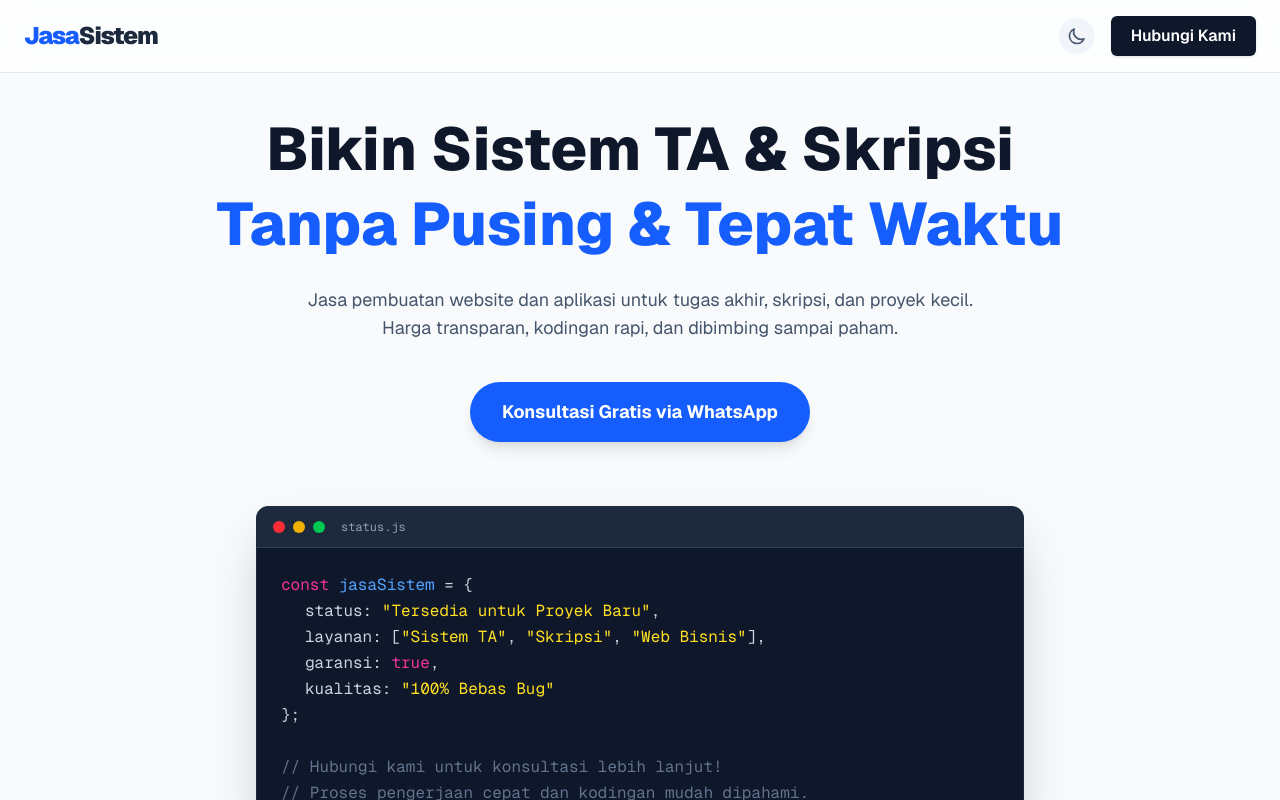
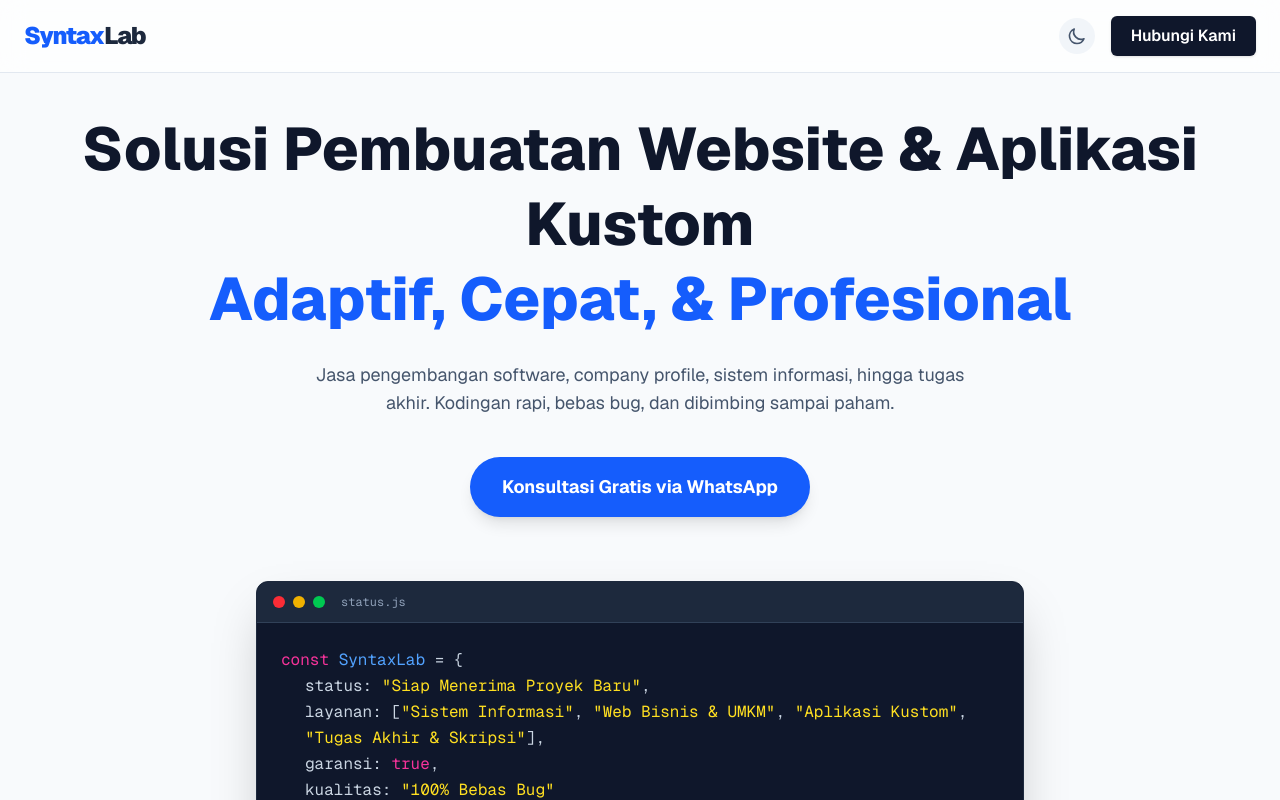
Before and after one commit to Arfilal/jasa-sistem-ta, a Next.js app: page / in a window 1280 px wide. Shown: the top 800 px of the page. Built offline with nearby package versions, Linux system fonts and the light colour scheme.

Commit message:
Update footer, header, judul

```diff
--- a/src/app/page.js
+++ b/src/app/page.js
@@ -89,7 +89,7 @@ export default function Page() {
       <nav className="fixed top-0 w-full z-50 bg-white/70 dark:bg-slate-900/70 backdrop-blur-md border-b border-slate-200 dark:border-slate-800 transition-colors duration-300">
         <div className="max-w-7xl mx-auto px-6 py-4 flex justify-between items-center">
           <div className="text-2xl font-black text-blue-600 tracking-tighter">
-            Jasa<span className="text-slate-800 dark:text-white transition-colors duration-300">Sistem</span>
+            Syntax<span className="text-slate-800 dark:text-white transition-colors duration-300">Lab</span>
           </div>
 
           <div className="flex items-center gap-4">
@@ -118,10 +118,10 @@ export default function Page() {
       <Reveal>
         <section className="flex flex-col items-center justify-center text-center pb-16 px-4">
           <h1 className="text-4xl md:text-6xl font-extrabold mb-6 text-slate-900 dark:text-white leading-tight transition-colors duration-300">
-            Bikin Sistem TA & Skripsi <br/> <span className="text-blue-600">Tanpa Pusing & Tepat Waktu</span>
+            Solusi Pembuatan Website & Aplikasi Kustom <br/> <span className="text-blue-600">Adaptif, Cepat, & Profesional</span>
           </h1>
           <p className="text-lg text-slate-600 dark:text-slate-400 max-w-2xl mb-10 transition-colors duration-300">
-            Jasa pembuatan website dan aplikasi untuk tugas akhir, skripsi, dan proyek kecil. Harga transparan, kodingan rapi, dan dibimbing sampai paham.
+            Jasa pengembangan software, company profile, sistem informasi, hingga tugas akhir. Kodingan rapi, bebas bug, dan dibimbing sampai paham.
           </p>
           <a id="kontak" href="https://wa.me/6281234567890" target="_blank" rel="noopener noreferrer" className="px-8 py-4 bg-blue-600 text-white rounded-full font-bold text-lg shadow-lg hover:shadow-blue-500/30 hover:bg-blue-700 transition-all duration-300">
             Konsultasi Gratis via WhatsApp
@@ -138,9 +138,9 @@ export default function Page() {
               <div className="ml-4 text-xs font-mono text-slate-400">status.js</div>
             </div>
             <div className="p-6 text-sm md:text-base font-mono overflow-x-auto leading-relaxed text-slate-300">
-              <p><span className="text-pink-500">const</span> <span className="text-blue-400">jasaSistem</span> = {'{'}</p>
-              <p className="pl-6">status: <span className="text-yellow-300">"Tersedia untuk Proyek Baru"</span>,</p>
-              <p className="pl-6">layanan: [<span className="text-yellow-300">"Sistem TA"</span>, <span className="text-yellow-300">"Skripsi"</span>, <span className="text-yellow-300">"Web Bisnis"</span>],</p>
+              <p><span className="text-pink-500">const</span> <span className="text-blue-400">SyntaxLab</span> = {'{'}</p>
+              <p className="pl-6">status: <span className="text-yellow-300">"Siap Menerima Proyek Baru"</span>,</p>
+              <p className="pl-6">layanan: [<span className="text-yellow-300">"Sistem Informasi"</span>, <span className="text-yellow-300">"Web Bisnis & UMKM"</span>, <span className="text-yellow-300">"Aplikasi Kustom"</span>, <span className="text-yellow-300">"Tugas Akhir & Skripsi"</span>],</p>
               <p className="pl-6">garansi: <span className="text-pink-500">true</span>,</p>
               <p className="pl-6">kualitas: <span className="text-yellow-300">"100% Bebas Bug"</span></p>
               <p>{'}'};</p>
@@ -343,7 +343,7 @@ export default function Page() {
 
       {/* Footer */}
       <footer className="bg-slate-900 dark:bg-black text-slate-400 py-8 text-center transition-colors duration-300">
-        <p>© 2026 JasaSistem. Semua hak cipta dilindungi.</p>
+        <p>© 2026 SyntaxLab. Semua hak cipta dilindungi.</p>
       </footer>
     </main>
   );
```
